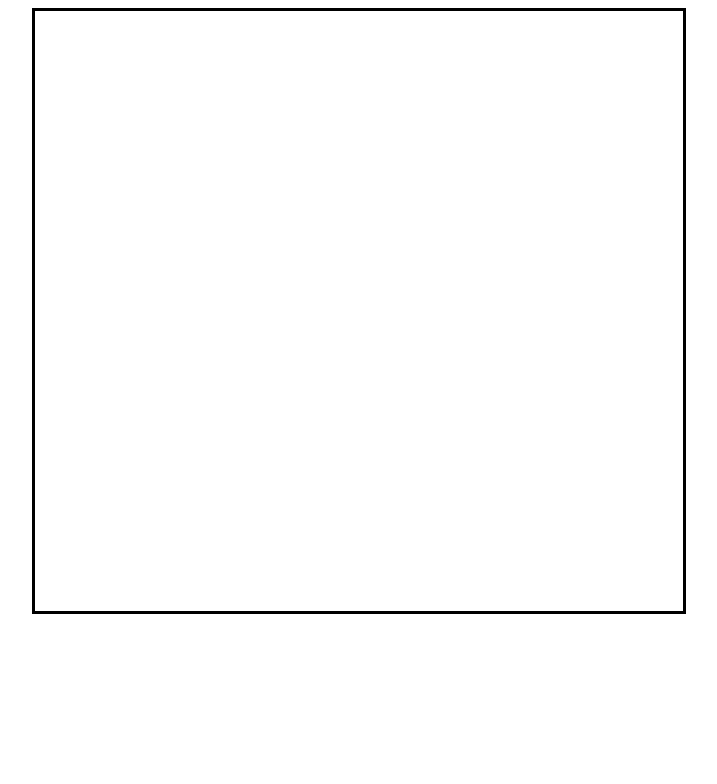
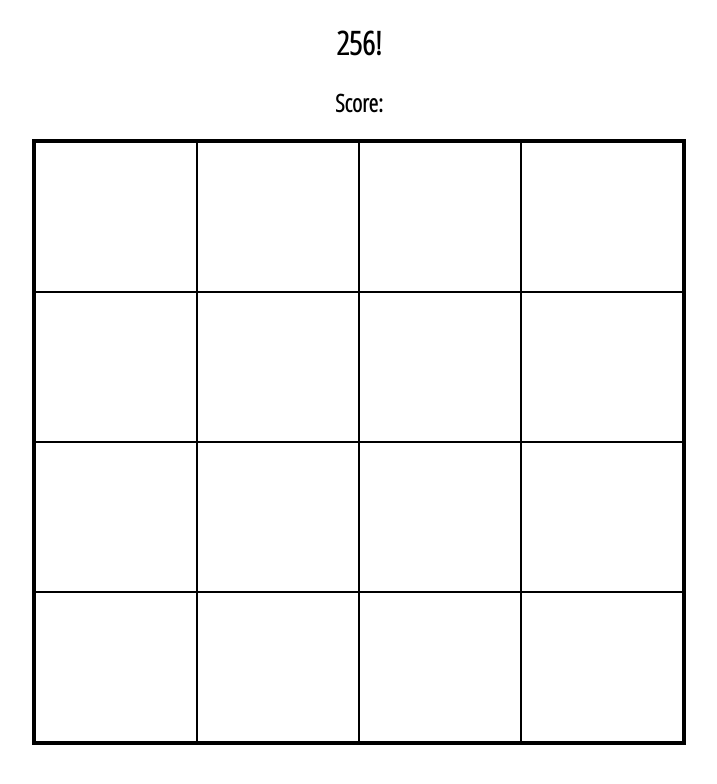
Before and after one commit to pearlshin/256, a plain HTML site: page index.html in a window 1280 px wide. Shown: the whole page, without its empty margins (281-998 px from the left). Drawn offline with nearby package versions, Linux system fonts and the light colour scheme.

Commit message:
add divs of rows and cells of game board

```diff
--- a/index.html
+++ b/index.html
@@ -21,7 +21,37 @@
   <title>256!</title>
 </head>
 <body>
-  <div id="board"></div>
+
+  <h1>256!</h2>
+  <h2 id="score">Score: </h2>
+
+    <div id="board">
+      <div class="row">
+        <div class="cell"></div>
+        <div class="cell"></div>
+        <div class="cell"></div>
+        <div class="cell"></div>
+      </div>
+      <div class="row">
+        <div class="cell"></div>
+        <div class="cell"></div>
+        <div class="cell"></div>
+        <div class="cell"></div>
+      </div>
+      <div class="row">
+        <div class="cell"></div>
+        <div class="cell"></div>
+        <div class="cell"></div>
+        <div class="cell"></div>
+      </div>
+      <div class="row">
+        <div class="cell"></div>
+        <div class="cell"></div>
+        <div class="cell"></div>
+        <div class="cell"></div>
+      </div>
+    </div>
+
 
 
 </body>
```
